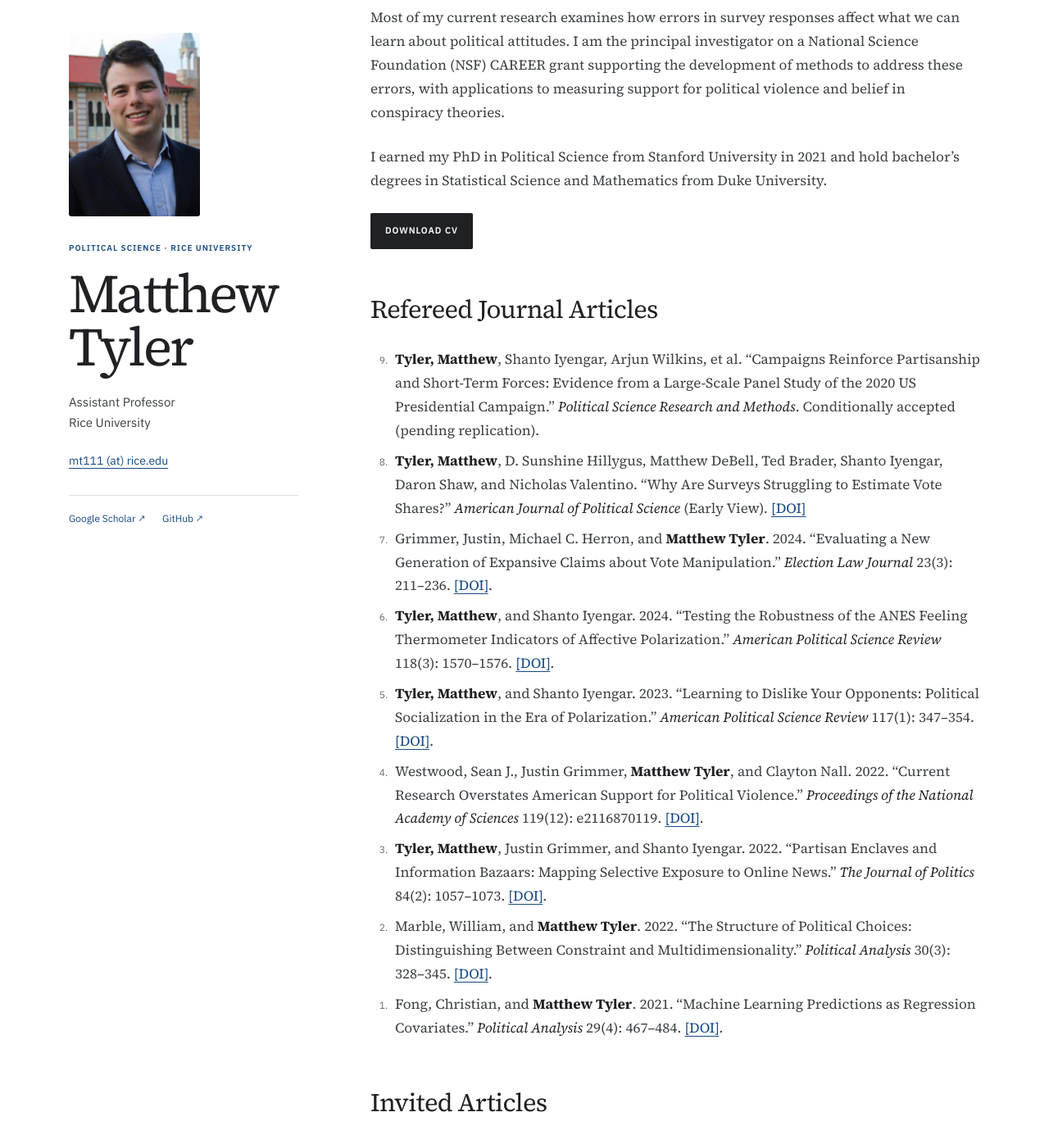
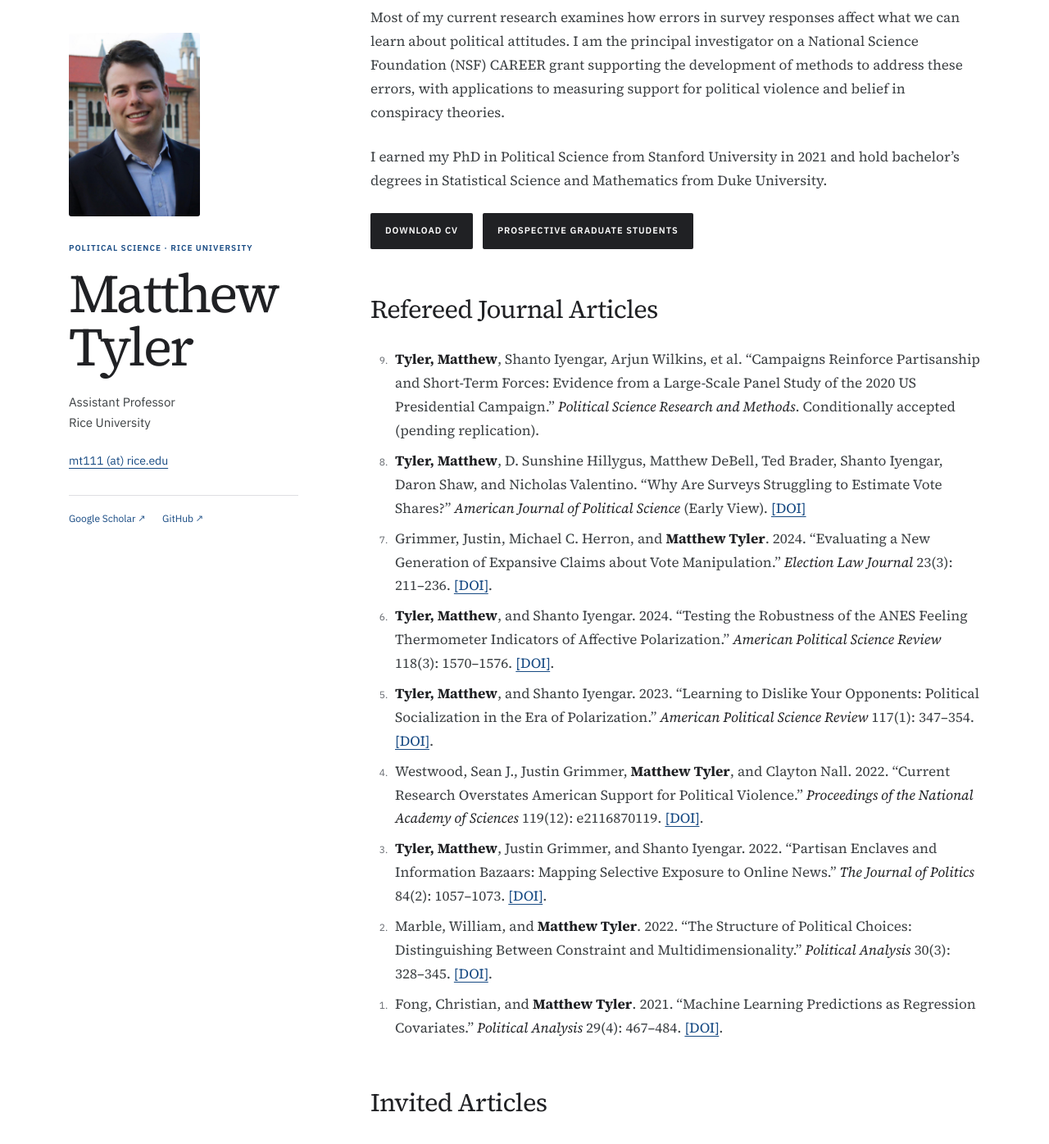
Before and after one commit to matthewtyler/matthewtyler.github.io, a Jekyll site: the page built from index.md, in a window 1280 px wide and 1400 px high, scrolled down 339 px. Shown: the top 1396 px of the window at 82% size. Built offline with Jekyll 4.4.1, drawn with Linux system fonts in a browser that asks for light colours; our own code applies the rules of GitHub Pages for plain Markdown files.

Commit message:
Add prospective graduate students button to homepage

```diff
--- a/_sass/minimal-light.scss
+++ b/_sass/minimal-light.scss
@@ -39,8 +39,8 @@ h2 { color: var(--ink); font: 400 31px/1.25 var(--font-text); letter-spacing: -.
 .content > h2:first-of-type { margin-top: 0; }
 .content > p { margin: 0 0 25px; }
 .content > p:first-of-type { font-size: 17px; line-height: 1.85; }
-.content > p > a[href$=".pdf"] { display: inline-flex; align-items: center; min-height: 44px; padding: 8px 18px; background: var(--ink); color: var(--paper); text-decoration: none; font-size: 11px; font-weight: 600; letter-spacing: .09em; border-radius: 2px; }
-.content > p > a[href$=".pdf"]:hover { background: var(--accent); }
+.button-link { display: inline-flex; align-items: center; min-height: 44px; padding: 8px 18px; background: var(--ink); color: var(--paper); text-decoration: none; font-size: 11px; font-weight: 600; letter-spacing: .09em; border-radius: 2px; }
+.button-link:hover { background: var(--accent); }
 .content ol, .content ul { padding: 0 0 0 24px; margin: 0; }
 .content li { padding: 22px 0 24px 12px; border-top: 1px solid var(--line); font: 17px/1.7 var(--font-text); }
 .content li::marker { color: var(--muted); font: 12px var(--font-ui); }
@@ -122,7 +122,7 @@ nav a[aria-current="page"] { text-decoration: underline; }
 }
 
 nav, .eyebrow, .position, .email, .profile-links, .site-footer,
-.skip-link, .content > p > a[href$=".pdf"], .article-content .attribution {
+.skip-link, .button-link, .article-content .attribution {
   font-family: var(--font-ui);
 }
 
@@ -138,3 +138,5 @@ nav, .eyebrow, .position, .email, .profile-links, .site-footer,
   white-space: nowrap;
   border: 0;
 }
+
+.homepage-actions { display: flex; flex-wrap: wrap; gap: 12px; margin: 0 0 25px; }
--- a/index.md
+++ b/index.md
@@ -11,7 +11,10 @@ Most of my current research examines how errors in survey responses affect what
 
 I earned my PhD in Political Science from Stanford University in 2021 and hold bachelor's degrees in Statistical Science and Mathematics from Duke University.
 
-[DOWNLOAD CV]({{ '/CV/CV-Matthew-Tyler.pdf' | relative_url }})
+<div class="homepage-actions">
+  <a class="button-link" href="{{ '/CV/CV-Matthew-Tyler.pdf' | relative_url }}">DOWNLOAD CV</a>
+  <a class="button-link" href="{{ '/graduate-study.html' | relative_url }}">PROSPECTIVE GRADUATE STUDENTS</a>
+</div>
 
 <!-- BEGIN CV PUBLICATIONS -->
 <!-- Generated from CV/CV.tex by script/sync-publications. -->
```
